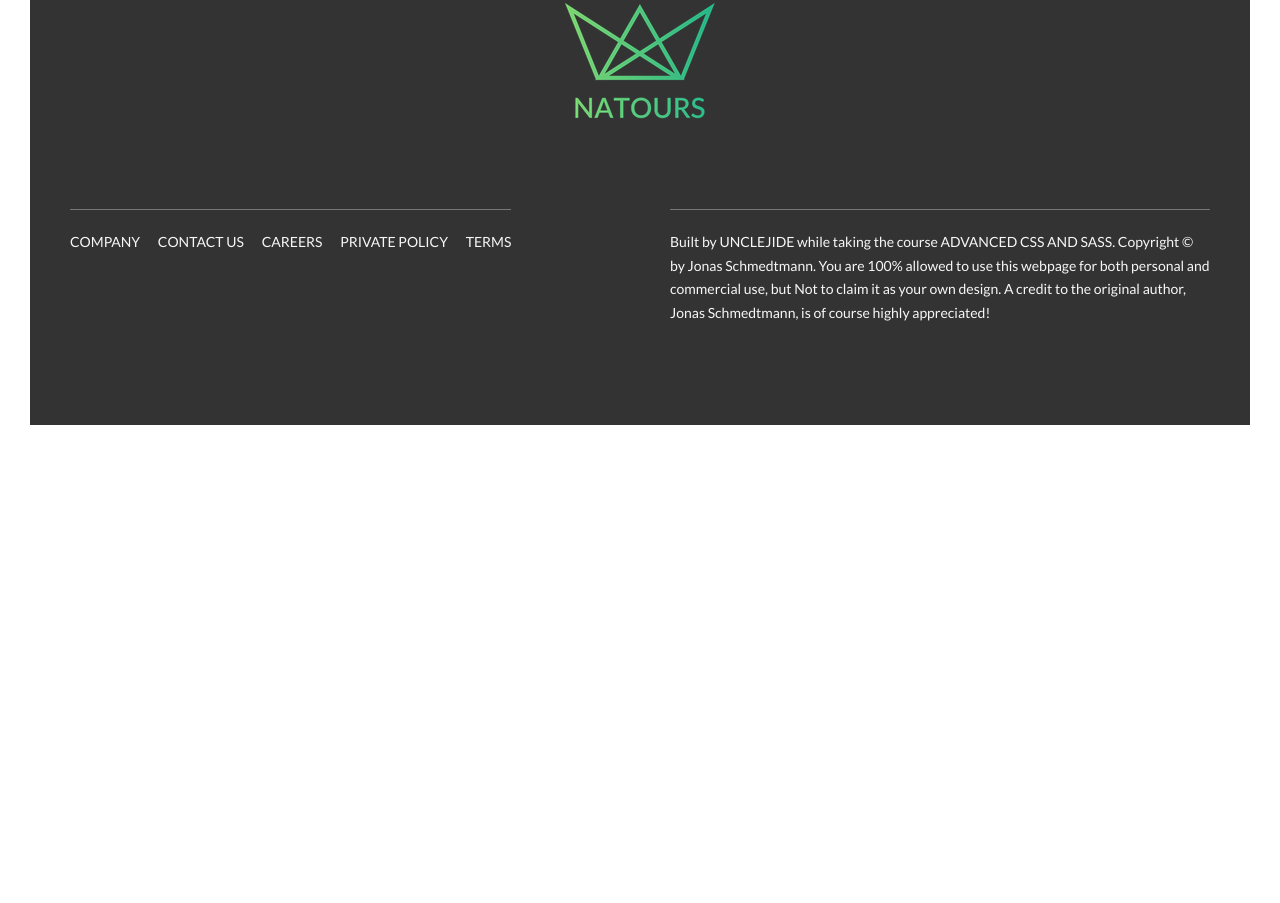
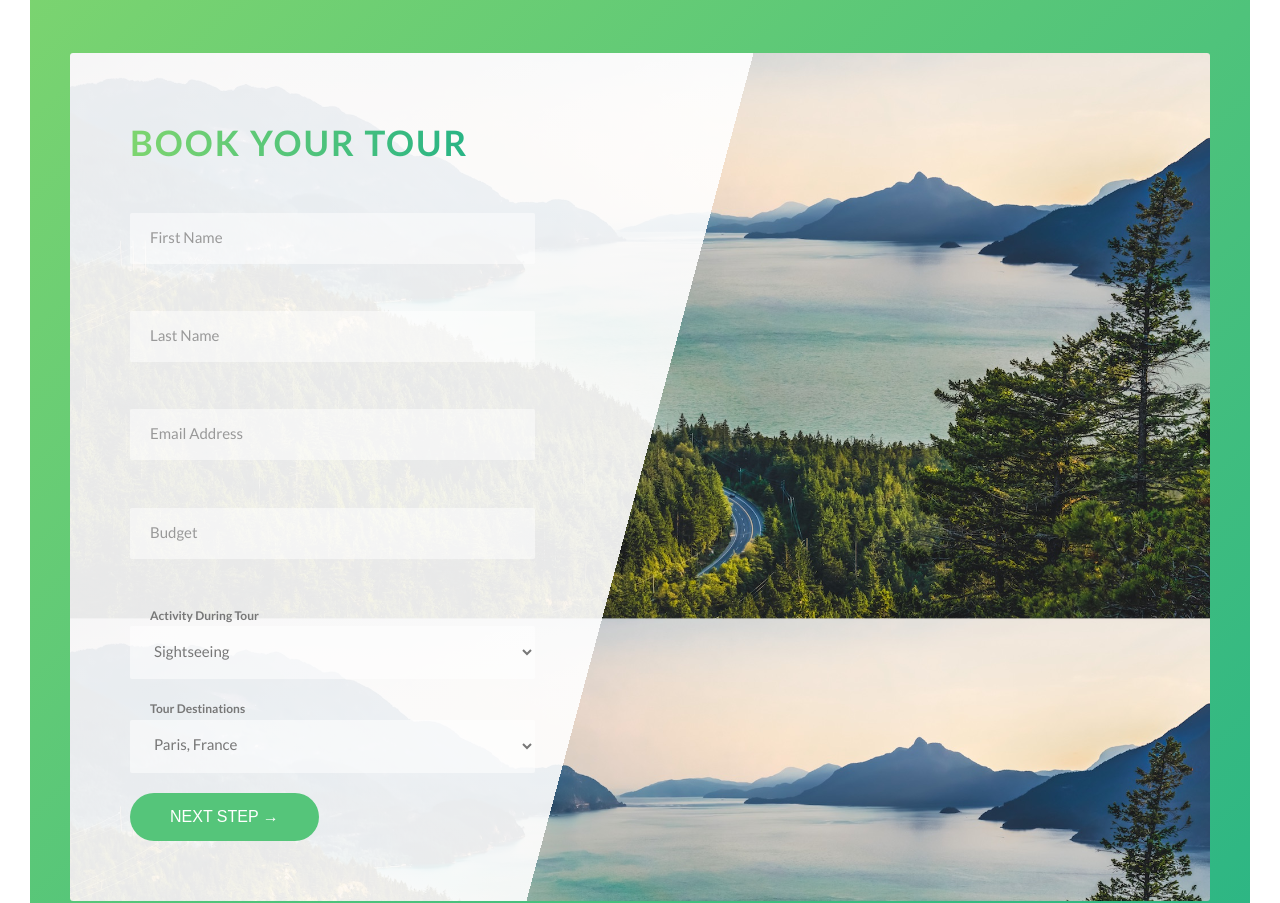
Before and after one commit to unclejide1/Natours, a website: page index.html in a window 1280 px wide. Shown: the part 5582-6485 px from the top of the page. Before the commit the page ends 6037 px from the top, so only its background shows below. Drawn offline with Linux system fonts and the light colour scheme.

Commit message:
:recycle: refactor

```diff
--- a/index.html
+++ b/index.html
@@ -364,6 +364,90 @@
 
           </div>
         </section>
+        <section class="section-book">
+          <div class="row">
+            <div class="book">
+              <div class="book__form">
+                <div class="u-margin-bottom-medium">
+                  <h2 class="heading-secondary">
+                      Book Your Tour
+                  </h2>
+              </div>
+
+                <form action="#" class="form">
+                  <div class="form__group">
+                    <input type="text" class="form__input" placeholder="First Name" id="name" required>
+                    <label for="name" class="form__label">First Name</label>
+                  </div>
+                  <div class="form__group">
+                    <input type="text" class="form__input" placeholder="Last Name" id="name" required>
+                    <label for="name" class="form__label">Last Name</label>
+                  </div>
+
+                  <div class="form__group">
+                    <input type="email" class="form__input" placeholder="Email Address" id="email" required>
+                    <label for="email" class="form__label">Email Address</label>
+                  </div>
+
+                  <div class="form__group">
+                    <input type="number" class="form__input" placeholder="Budget" id="number" required>
+                    <label for="number" class="form__label">Budget</label>
+                  </div>
+
+                  <div class="form__group">
+                    <!-- <input type="number" class="form__input" placeholder="Budget" id="number" required> -->
+                    <label for="activity" class="form__label">Activity During Tour</label>
+                    <select id="activity email" name="activity" class="form__input">
+                      <option value="Sightseeing">Sightseeing</option>
+                      <option value="Adventure">Adventure</option>
+                      <option value="Cultural Exploration">Cultural Exploration</option>
+                      <option value="Relaxation">Relaxation</option>
+                    </select>
+
+                  </div>
+
+                  <div class="form__group">
+                    <!-- <input type="number" class="form__input" placeholder="Budget" id="number" required> -->
+                    <label for="destination" class="form__label">Tour Destinations</label>
+                    <select id="destination email" name="destination" class="form__input">
+                      <option value="Paris">Paris, France</option>
+                      <option value="Rome">Rome, Italy</option>
+                      <option value="Barcelona">Barcelona, Spain</option>
+                      <option value="London">London, England</option>
+                      <option value="Cancun">Haven Riviera, Cancun</option>
+                      <!-- Add more options as needed -->
+                  </select>
+                  </div>
+
+
+
+                  <!-- <div class="form__group u-margin-bottom-medium">
+                      <div class="form__radio-group">
+                        <input type="radio" class="form__radio-input" id ="small" name ="size">
+                        <label for="small" class="form__radio-label">
+                          <span class="form__radio-button"></span>
+                          Small tour group
+                        </label>
+                      </div>
+
+                      <div class="form__radio-group">
+                        <input type="radio" class="form__radio-input" id ="large" name="size">
+                        <label for="large" class="form__radio-label">
+                          <span class="form__radio-button"></span>
+                          Large tour group
+                        </label>
+                      </div>
+                  </div> -->
+                  <div class="form__group">
+                    <button class="btn btn--green">Next Step &rarr;</button>
+                  </div>
+                </form>
+              </div>
+
+            </div>
+
+          </div>
+        </section>
     </main>
     <footer class="footer">
       <div class="footer__logo-box">
```
Also changed, not shown: test.html (added, +91 -0 lines).
